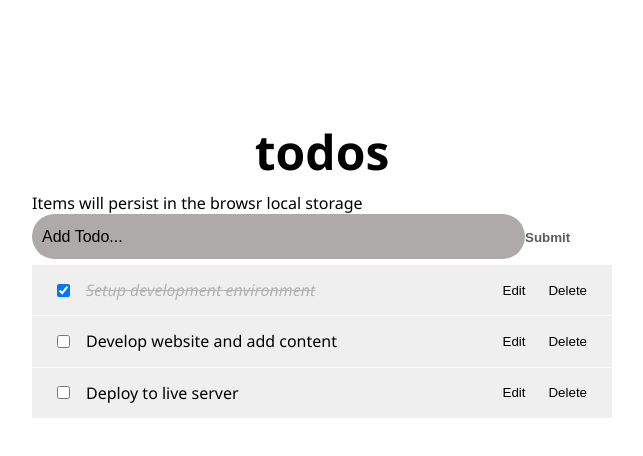
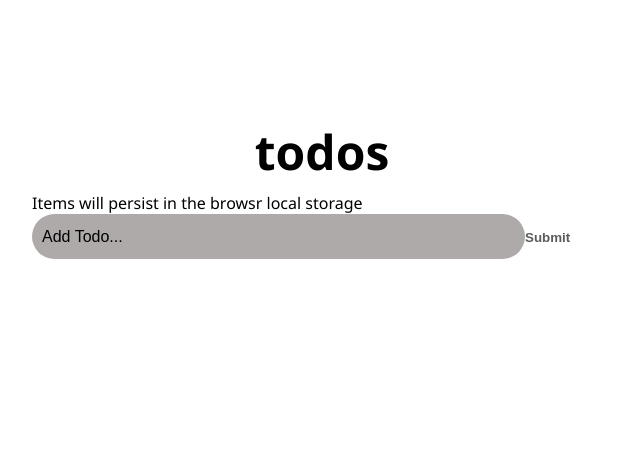
Before and after one commit to biruk-bereka/react-todos-application, a React (Vite) app: page / in a window 1280 px wide. Shown: the top 456 px of the page, without its empty margins (318-961 px from the left). Built offline with nearby package versions, Linux system fonts and the light colour scheme.

Commit message:
Use localstorage to persist items in browser

```diff
--- a/src/components/TodosLogic.jsx
+++ b/src/components/TodosLogic.jsx
@@ -1,26 +1,15 @@
-import { useState } from 'react';
+import { useEffect, useState } from 'react';
 import { v4 as uuidv4 } from 'uuid';
 import InputTodo from './InputTodo';
 import TodosList from './TodosList';
 
 const TodosLogic = () => {
-  const [todos, setTodos] = useState([
-    {
-      id: uuidv4(),
-      title: 'Setup development environment',
-      completed: true,
-    },
-    {
-      id: uuidv4(),
-      title: 'Develop website and add content',
-      completed: false,
-    },
-    {
-      id: uuidv4(),
-      title: 'Deploy to live server',
-      completed: false,
-    },
-  ]);
+  const getInitialTodos = () => {
+    const temp = localStorage.getItem('todos');
+    const savedTodos = JSON.parse(temp);
+    return savedTodos || [];
+  };
+  const [todos, setTodos] = useState(getInitialTodos());
 
   const handleChange = (id) => {
     setTodos((prevState) => prevState.map((todo) => {
@@ -59,6 +48,12 @@
       }),
     ]);
   };
+
+  useEffect(() => {
+    const temp = JSON.stringify(todos);
+    localStorage.setItem('todos', temp);
+  }, [todos]);
+
   return (
     <>
       <InputTodo addTodoItem={addTodoItem} />
```
